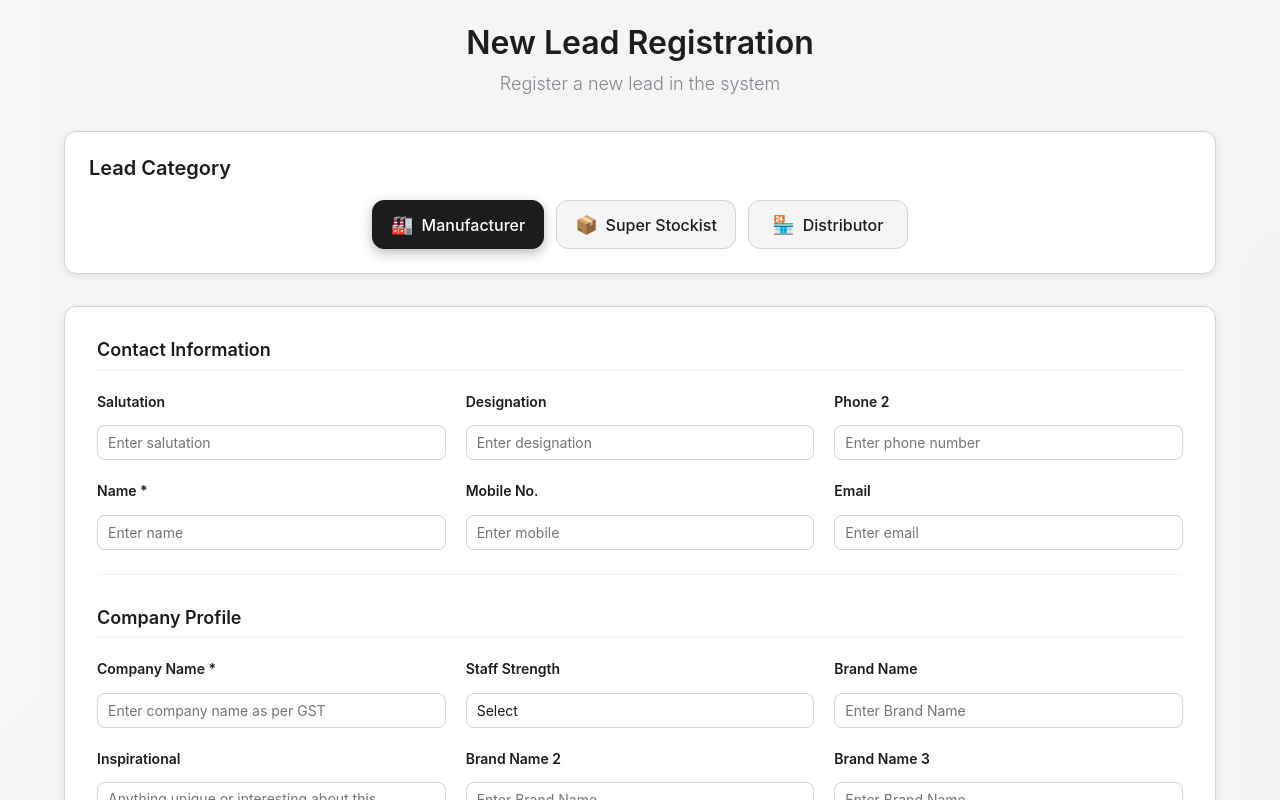
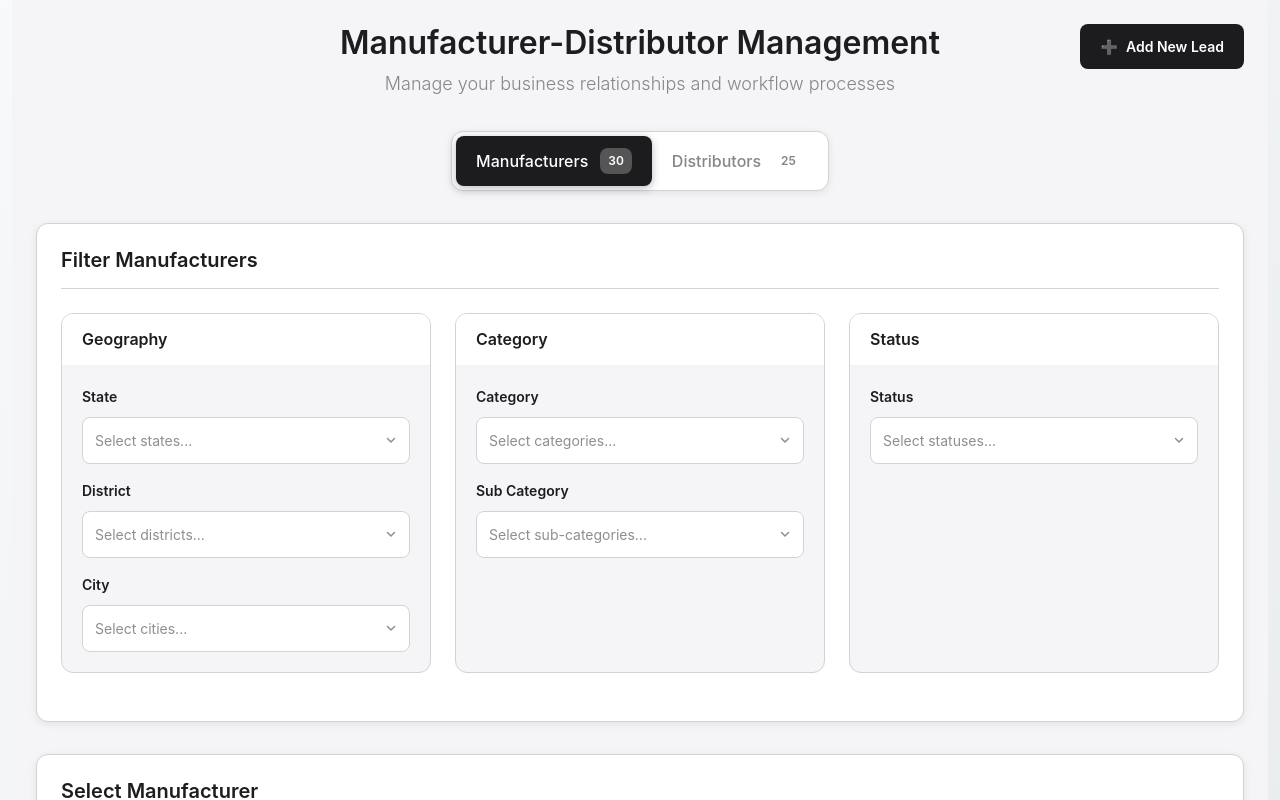
Before and after one commit to Qunovaganesh/CRM-UI, a Vue app: page / in a window 1280 px wide. Shown: the top 800 px of the page. Built offline with nearby package versions, Linux system fonts and the light colour scheme.

Commit message:
chnage routing

```diff
--- a/src/router/index.ts
+++ b/src/router/index.ts
@@ -8,7 +8,7 @@ import Registration from '../views/Registration.vue';
 
 const routes = [
   {
-    path: '/',
+    path: '/registration',
     name: 'Registration',
     component: Registration,
     meta: {
@@ -16,8 +16,16 @@ const routes = [
     }
   },
   {
+    path: '/',
+    name: 'Dashboard',
+    component: Dashboard,
+    meta: {
+      title: 'Dashboard - Manufacturer-Distributor Management'
+    }
+  },
+  {
     path: '/dashboard',
-    name: 'Dashboard',
+    name: 'DashboardView',
     component: Dashboard,
     meta: {
       title: 'Dashboard - Manufacturer-Distributor Management'
--- a/src/views/Dashboard.vue
+++ b/src/views/Dashboard.vue
@@ -4,7 +4,7 @@
       <h1>Manufacturer-Distributor Management</h1>
       <p>Manage your business relationships and workflow processes</p>
       <div class="header-actions">
-        <button class="btn-add-new" @click="$router.push('/')">
+        <button class="btn-add-new" @click="$router.push('/registration')">
           <span>➕</span> Add New Lead
         </button>
       </div>
```
